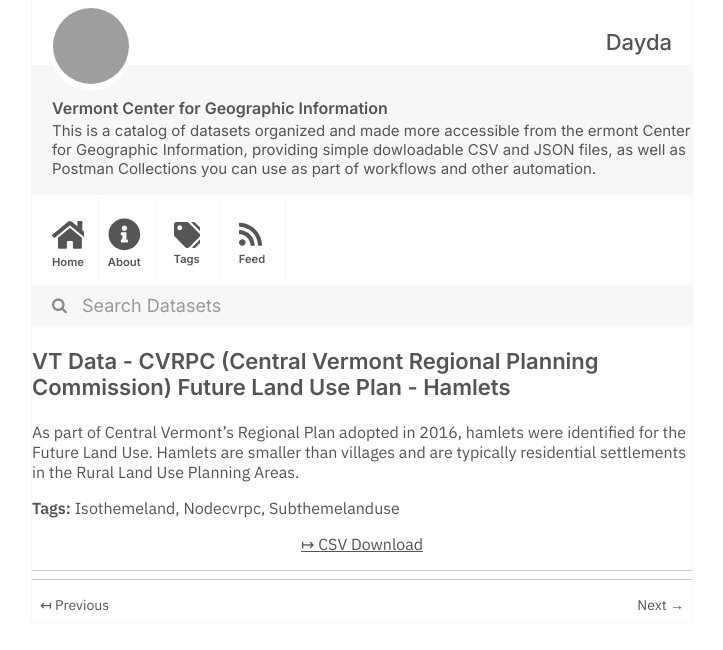
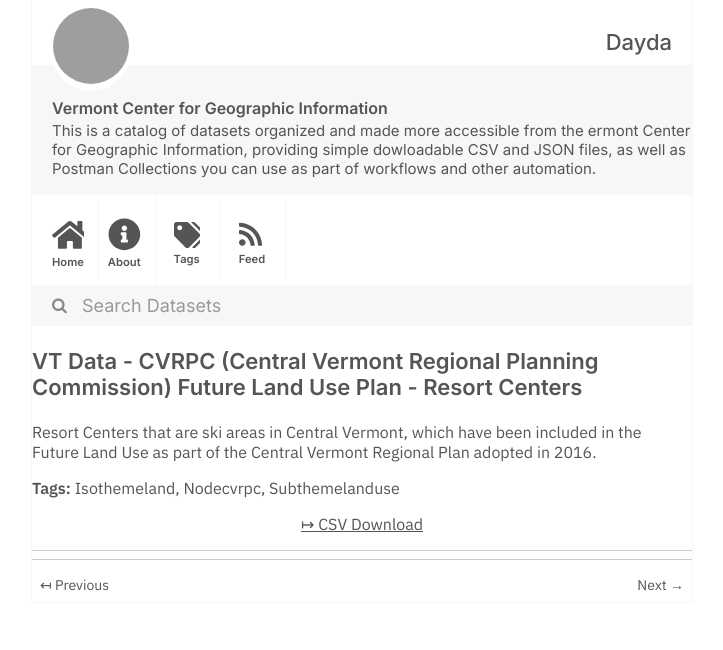
Before and after one commit to dayda-entities/vermont-center-for-geographic-information, a Jekyll site: the page built from _posts/2020-11-12-vt-data-cvrpc-central-vermont-.md, in a window 1280 px wide, cut to the strip 0-650 px from the top of the page. Shown: the whole strip, without its empty margins (278-1001 px from the left). Built offline with Jekyll 4.4.1, drawn with Linux system fonts in a browser that asks for light colours; grey boxes are pictures that could not be loaded.

Commit message:
Publish Data

```diff
--- a/_posts/2020-11-12-vt-data-cvrpc-central-vermont-.md
+++ b/_posts/2020-11-12-vt-data-cvrpc-central-vermont-.md
@@ -1,9 +1,9 @@
 ---
 title: >-
   VT Data - CVRPC (Central Vermont Regional Planning Commission) Future Land Use
-  Plan - Hamlets
-created: '2020-11-12T13:10:17.607183'
-modified: '2020-11-12T13:10:17.607190'
+  Plan - Resort Centers
+created: '2020-11-12T13:10:16.669778'
+modified: '2020-11-12T13:10:16.669787'
 state: active
 type: dataset
 tags:
@@ -12,9 +12,9 @@ tags:
   - Subthemelanduse
 groups: []
 csv_url: >-
-  https://geodata.vermont.gov/datasets/788bcb617d1641f390390f94d5fb1244_0.csv?outSR=%7B%22latestWkid%22%3A3857%2C%22wkid%22%3A102100%7D
+  https://geodata.vermont.gov/datasets/9cc03d2b0b7c4b52b12085ce41512aa8_0.csv?outSR=%7B%22latestWkid%22%3A3857%2C%22wkid%22%3A102100%7D
 json_url: ''
 layout: post
 
 ---
-As part of Central Vermont's Regional Plan adopted in 2016, hamlets were identified for the Future Land Use.  Hamlets are smaller than villages and are typically residential settlements in the Rural Land Use Planning Areas.
+Resort Centers that are ski areas in Central Vermont, which have been included in the Future Land Use as part of the Central Vermont Regional Plan adopted in 2016.
```
